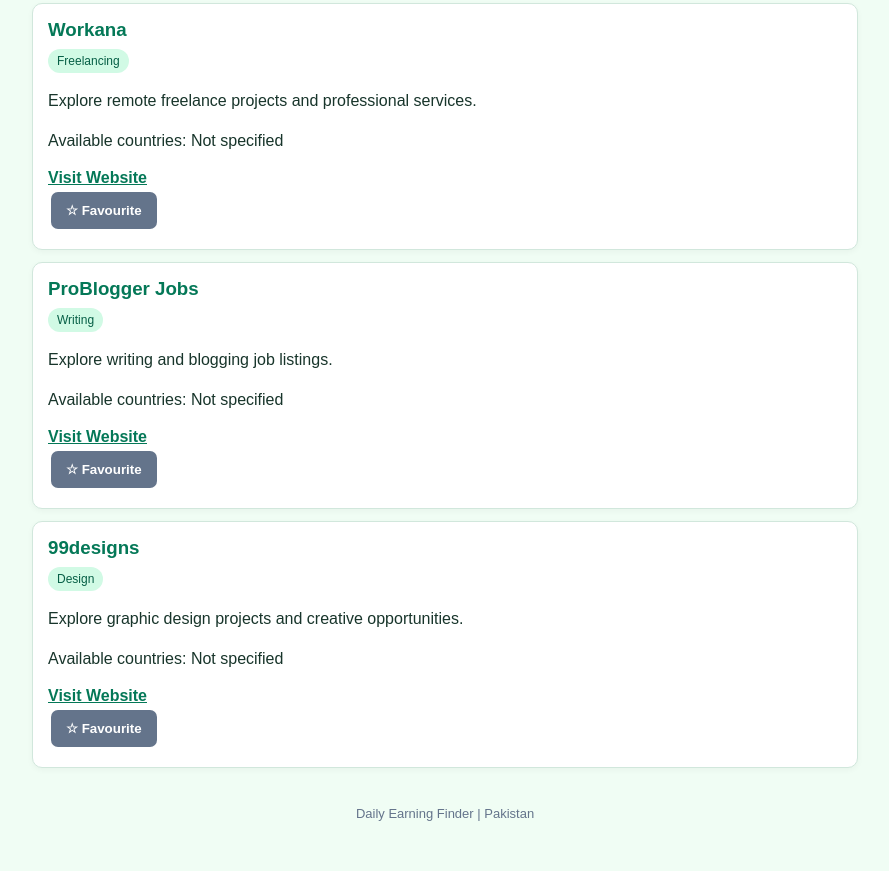
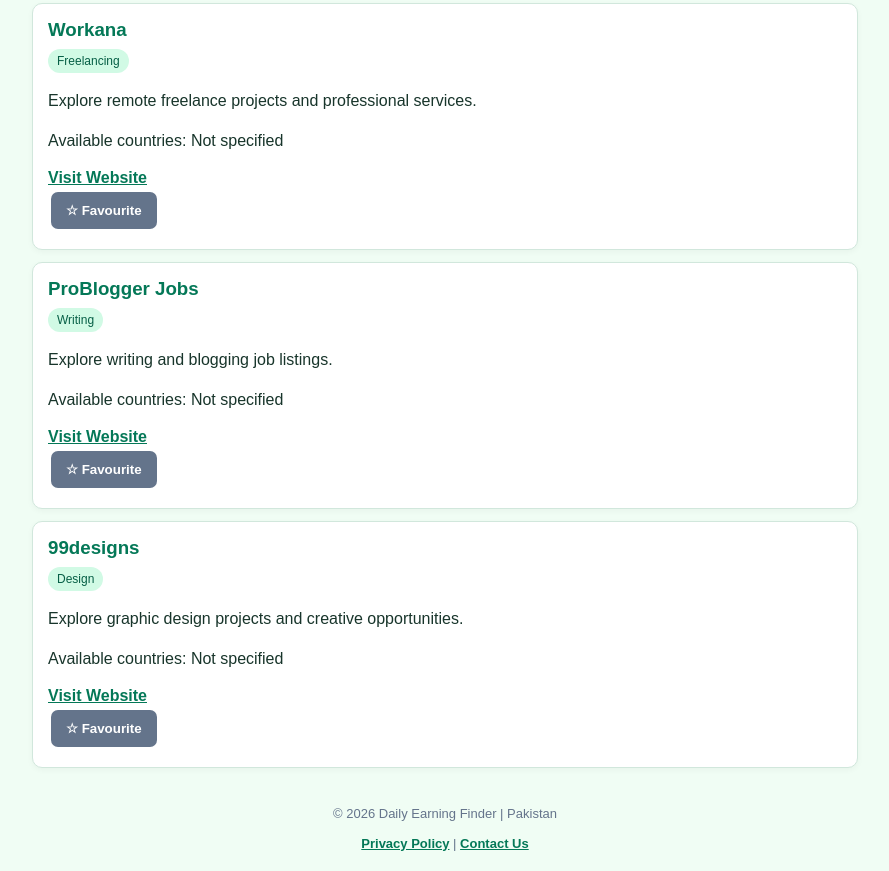
Before and after one commit to tahirkhan00089/daily-earning-finder, a plain HTML site: page index.html in a window 1280 px wide. Shown: the part 2332-3203 px from the top of the page, without its empty margins (195-1084 px from the left). Before the commit the page ends 3173 px from the top, so only its background shows below. Drawn offline with nearby package versions, Linux system fonts and the light colour scheme; no server answers.

Commit message:
Update index.html

```diff
--- a/index.html
+++ b/index.html
@@ -243,7 +243,13 @@ style="width:120px;height:120px;object-fit:contain;border-radius:15px;margin-bot
 
 </main>
 
-<footer>Daily Earning Finder | Pakistan</footer>
+<footer>
+  © 2026 Daily Earning Finder | Pakistan
+  <br><br>
+  <a href="./privacy.html">Privacy Policy</a>
+  |
+  <a href="mailto:dailyearningfinder@gmail.com">Contact Us</a>
+</footer>
 
 <script>
 // SUPABASE SETTINGS
```
